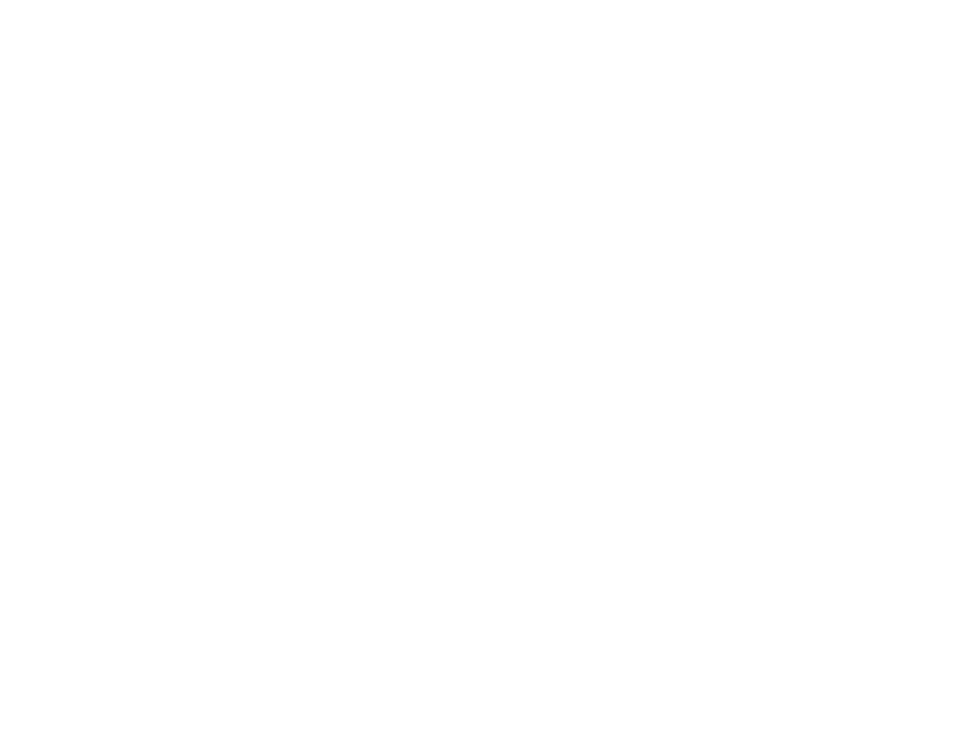
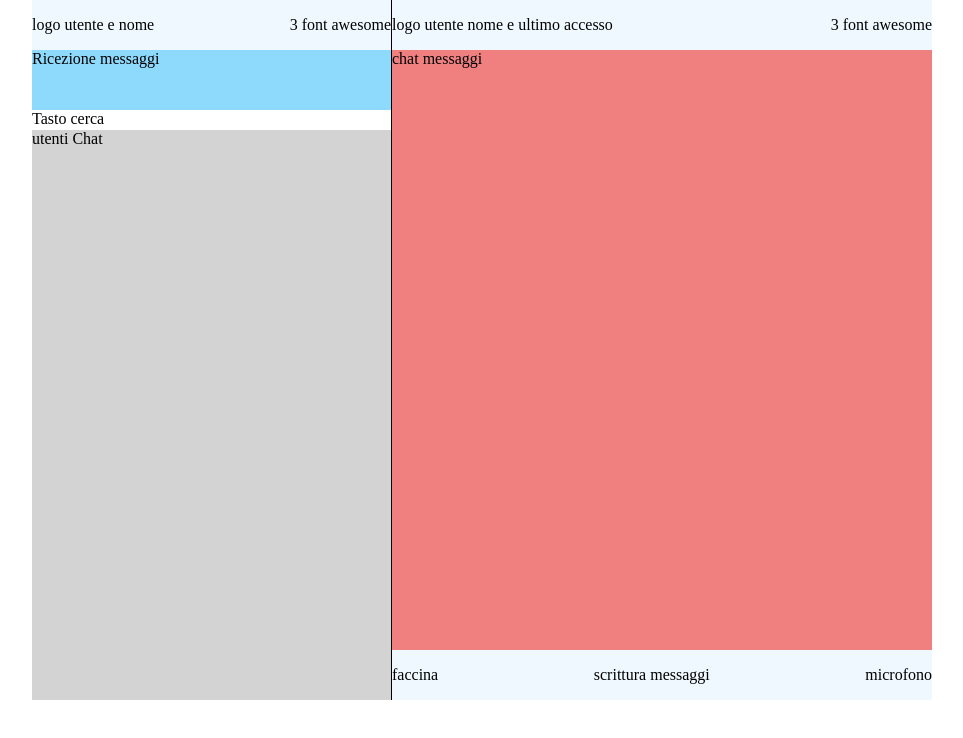
Before and after one commit to CosimoPetrarca/vue-boolzapp, a plain HTML site: page Milestone 1/index.html in a window 1280 px wide. Shown: the whole page, without its empty margins (158-1121 px from the left). Drawn offline with nearby package versions, Linux system fonts and the light colour scheme.

Commit message:
struttura base

```diff
--- a/Milestone 1/css/style.css
+++ b/Milestone 1/css/style.css
@@ -1,8 +1,55 @@
 /*---------
     RESET
  ---------*/
-*{
+* {
     padding: 0;
     margin: 0;
     box-sizing: border-box;
 }
+
+.container {
+    display: flex;
+    width: 900px;
+    height: 700px;
+    margin: 0 auto;
+
+}
+
+.left{
+    width: 40%;
+    height: 100%;
+    border-right: 1px solid black;
+}
+
+.right{
+    width: 60%;
+    height: 100%;
+}
+
+.left header, .right header, .right-footer{
+    height: 50px;
+    background-color: aliceblue;
+    display: flex;
+    justify-content: space-between;
+    align-items: center;
+}
+
+.notification-space{
+    background-color: #8edafc;
+    height: 60px;
+}
+
+.find{
+    background-color: white;
+    height: 20px;
+}
+
+.chat-users{
+    background-color: lightgray;
+    height: 570px;
+}
+
+.window-chat{
+    background-color: lightcoral;
+    height: 600px;
+}
--- a/Milestone 1/index.html
+++ b/Milestone 1/index.html
@@ -15,6 +15,46 @@
 </head>
 
 <body>
+    <div class="container">
+        <div class="left">
+            <header>
+                <div>
+                    logo utente e nome
+                </div>
+                <div>
+                    3 font awesome
+                </div>
+            </header>
+            <main>
+                <div class="notification-space">Ricezione messaggi</div>
+                <div class="find">Tasto cerca</div>
+                <div class="chat-users">utenti Chat</div>
+            </main>
+        </div>
+        <div class="right">
+            <header>
+                <div>
+                    logo utente nome e ultimo accesso
+                </div>
+                <div>
+                    3 font awesome
+                </div>
+            </header>
+            <main class="window-chat">
+                chat messaggi
+            </main>
+            <footer class="right-footer">
+                <div>faccina</div>
+                <div>scrittura messaggi</div>
+                <div>microfono</div>
+            </footer>
+        </div>
+    </div>
+
+
+
+
+
     <!-- java script -->
     <script src="js/main.js"></script>
     <!-- /java script -->
```
